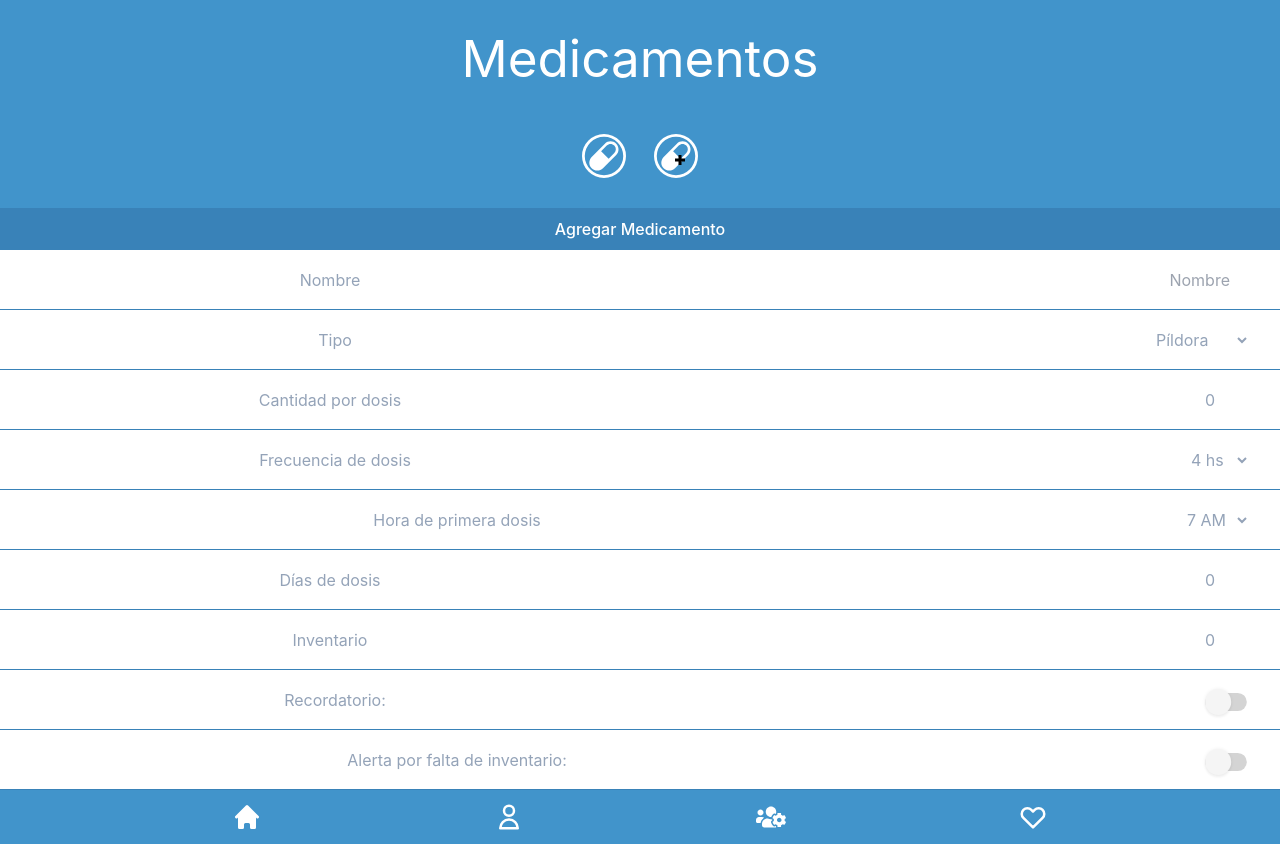
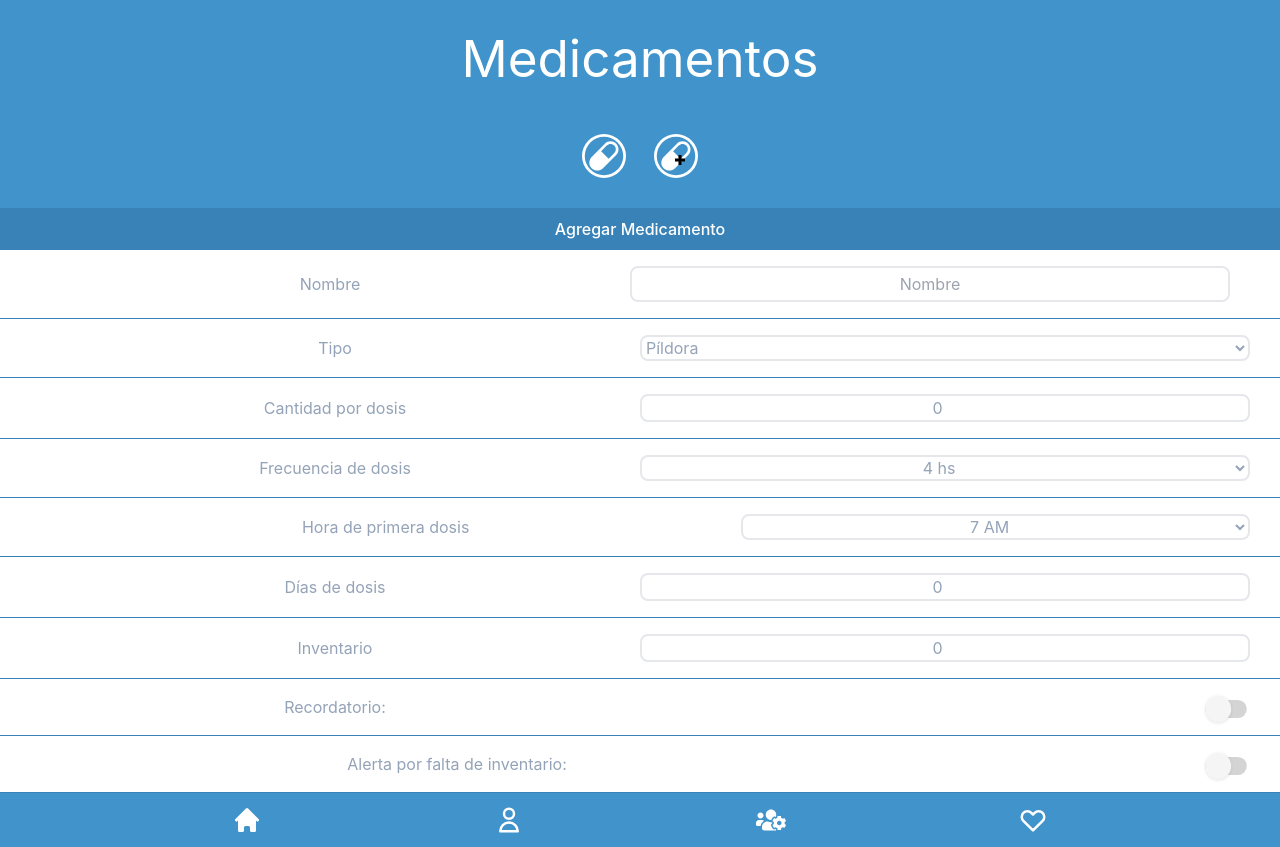
Before and after one commit to ArrascaetaFedericoIgnacio/SANVA-Proyect, a React (Vite) app in the folder client/: page /DrugsForm in a window 1280 px wide. Built offline with nearby package versions, Linux system fonts and the light colour scheme.

Commit message:
Adjust values to back expectations

```diff
--- a/client/src/components/DrugsForm.jsx
+++ b/client/src/components/DrugsForm.jsx
@@ -14,6 +14,7 @@ const DrugsForm = () => {
 
   const PostInfo = async (values) => {
     try {
+      values.doseAmount.toString()
       console.log(values)
       const response = await axios.post(
         'https://apisanva.onrender.com/user',
@@ -53,9 +54,9 @@ const DrugsForm = () => {
     if (!values.firstDoseHour) {
       errors.firstDoseHour = 'La hora de la primer dosis es obligatoria'
     }
-    // verify dosesDays
-    if (!values.dosesDays) {
-      errors.dosesDays = 'Los días de la dosis son obligatorios'
+    // verify dosingDays
+    if (!values.dosingDays) {
+      errors.dosingDays = 'Los días de la dosis son obligatorios'
     }
     // verify inventory
     if (!values.inventory) {
@@ -93,7 +94,7 @@ const DrugsForm = () => {
           doseAmount: 0,
           doseFrequency: '8 horas',
           firstDoseHour: '12 hs',
-          dosesDays: 0,
+          dosingDays: 0,
           inventory: 0,
           reminder: false,
           lackOfInventoryAlert: false
@@ -115,9 +116,9 @@ const DrugsForm = () => {
                     >
                       {({ field, form: { touched, errors }, meta }) => (
                         <div className="border-b-[1.8px] border-[#3982b8]">
-                        <div className="w-screen bg-white text-slate-400 py-[17.5px] flex justify-between px-[30px] items-center">
+                        <div className="w-screen bg-white text-slate-400 py-[16px] flex justify-between px-[30px] items-center">
                           <label className="w-[50%]">Nombre </label>
-                          <input type="text" className="bg-white w-[50%] text-right mr-5" placeholder="Nombre" {...field}></input>
+                          <input type="text" className="bg-white w-[50%] mr-5 h-9 w-48 text-center rounded-lg outline-none border-2 focus:border-sky-600 transition duration-200" placeholder="Nombre" {...field}></input>
                           {meta.touched && meta.error && (
                             <div className='pt-2 text-red-600 font-semibold'>
                               {meta.error}
@@ -134,9 +135,9 @@ const DrugsForm = () => {
                     >
                       {({ field, form: { touched, errors }, meta }) => (
                         <div className="border-b-[1.8px] border-[#3982b8]">
-                        <div className="w-screen bg-white text-slate-400 py-[17.5px] flex justify-between px-[30px] items-center">
+                        <div className="w-screen bg-white text-slate-400 py-[16px] flex justify-between px-[30px] items-center">
                           <label className="w-[50%]">Tipo </label>
-                          <select name="type" className="bg-white" {...field}>
+                          <select name="type" className="bg-white w-[50%] rounded-lg outline-none border-2 focus:border-sky-600 transition duration-200" {...field}>
                             <option value="píldora">Píldora</option>
                             <option value="polvo">Polvo</option>
                             <option value="líquido">Líquido</option>
@@ -157,9 +158,9 @@ const DrugsForm = () => {
                     >
                       {({ field, form: { touched, errors }, meta }) => (
                         <div className="border-b-[1.8px] border-[#3982b8]">
-                        <div className="w-screen bg-white text-slate-400 py-[17.5px] flex justify-between px-[30px] items-center">
+                        <div className="w-screen bg-white text-slate-400 py-[16px] flex justify-between px-[30px] items-center">
                           <label className="w-[50%]">Cantidad por dosis </label>
-                          <input type="number" className="bg-white w-[50%] text-right mr-5" placeholder="1" {...field}></input>
+                          <input type="number" className="bg-white w-[50%] text-center rounded-lg outline-none border-2 focus:border-sky-600 transition duration-200" placeholder="1" {...field}></input>
                           {meta.touched && meta.error && (
                             <div className='pt-2 text-red-600 font-semibold'>
                               {meta.error}
@@ -175,9 +176,9 @@ const DrugsForm = () => {
                     >
                       {({ field, form: { touched, errors }, meta }) => (
                         <div className="border-b-[1.8px] border-[#3982b8]">
-                        <div className="w-screen bg-white text-slate-400 py-[17.5px] flex justify-between px-[30px] items-center">
+                        <div className="w-screen bg-white text-slate-400 py-[16px] flex justify-between px-[30px] items-center">
                           <label className="w-[50%]">Frecuencia de dosis </label>
-                          <select name="doseFrequency" className="bg-white" {...field}>
+                          <select name="doseFrequency" className="bg-white w-[50%] text-center rounded-lg outline-none border-2 focus:border-sky-600 transition duration-200" {...field}>
                             <option value="4 hs">4 hs</option>
                             <option value="8 hs">8 hs</option>
                             <option value="12 hs">12 hs</option>
@@ -198,9 +199,9 @@ const DrugsForm = () => {
                     >
                       {({ field, form: { touched, errors }, meta }) => (
                         <div className="border-b-[1.8px] border-[#3982b8]">
-                        <div className="w-screen bg-white text-slate-400 py-[17.5px] flex justify-between px-[30px] items-center">
+                        <div className="w-screen bg-white text-slate-400 py-[16px] flex justify-between px-[30px] items-center">
                           <label className="w-[70%]">Hora de primera dosis </label>
-                          <select name="firstDoseHour" className="bg-white" {...field}>
+                          <select name="firstDoseHour" className="bg-white w-[50%] text-center rounded-lg outline-none border-2 focus:border-sky-600 transition duration-200" {...field}>
                             <option value="7 AM">7 AM</option>
                             <option value="8 AM">8 AM</option>
                             <option value="9 AM">9 AM</option>
@@ -221,13 +222,13 @@ const DrugsForm = () => {
                     </Field>
 
                     <Field
-                      name='dosesDays'
+                      name='dosingDays'
                     >
                       {({ field, form: { touched, errors }, meta }) => (
                         <div className="border-b-[1.8px] border-[#3982b8]">
-                        <div className="w-screen bg-white text-slate-400 py-[17.5px] flex justify-between px-[30px] items-center">
+                        <div className="w-screen bg-white text-slate-400 py-[16px] flex justify-between px-[30px] items-center">
                           <label className="w-[50%]">Días de dosis </label>
-                          <input type="number" className="bg-white w-[50%] text-right mr-5" {...field}></input>
+                          <input type="number" className="bg-white w-[50%] text-center rounded-lg outline-none border-2 focus:border-sky-600 transition duration-200" {...field}></input>
                           {meta.touched && meta.error && (
                             <div className='pt-2 text-red-600 font-semibold'>
                               {meta.error}
@@ -243,9 +244,9 @@ const DrugsForm = () => {
                     >
                       {({ field, form: { touched, errors }, meta }) => (
                         <div className="border-b-[1.8px] border-[#3982b8]">
-                        <div className="w-screen bg-white text-slate-400 py-[17.5px] flex justify-between px-[30px] items-center">
+                        <div className="w-screen bg-white text-slate-400 py-[16px] flex justify-between px-[30px] items-center">
                           <label className="w-[50%]">Inventario </label>
-                          <input type="number" className="bg-white w-[50%] text-right mr-5" {...field}></input>
+                          <input type="number" className="bg-white w-[50%] text-center rounded-lg outline-none border-2 focus:border-sky-600 transition duration-200" {...field}></input>
                           {meta.touched && meta.error && (
                             <div className='pt-2 text-red-600 font-semibold'>
                               {meta.error}
@@ -259,7 +260,7 @@ const DrugsForm = () => {
                     <Field name="reminder">
                       {({ field, form: { touched, errors }, meta }) => (
                         <div className="border-b-[1.8px] border-[#3982b8]">
-                          <div className="w-screen bg-white text-slate-400 py-[17.5px] flex justify-between px-[30px] items-center">
+                          <div className="w-screen bg-white text-slate-400 py-[16px] flex justify-between px-[30px] items-center">
                             <label className="w-[50%]">Recordatorio: </label>
                                 <input
                                   className={checkSwitch}
@@ -284,7 +285,7 @@ const DrugsForm = () => {
                     >
                       {({ field, form: { touched, errors }, meta }) => (
                         <div className="border-b-[1.8px] border-[#3982b8]">
-                        <div className="w-screen bg-white text-slate-400 py-[17.5px] flex justify-between px-[30px] items-center">
+                        <div className="w-screen bg-white text-slate-400 py-[16px] flex justify-between px-[30px] items-center">
                           <label className="w-[70%]">Alerta por falta de inventario: </label>
                                 <input
                                   className={checkSwitch}
```
